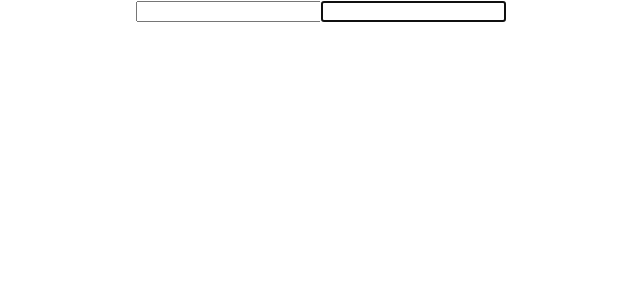
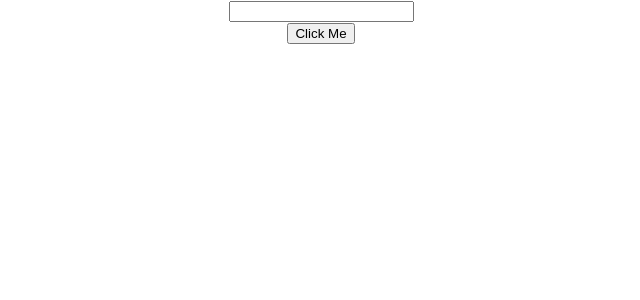
Before and after one commit to jcfdl/learning-react, a React (Create React App) app: page / in a window 1280 px wide. Shown: the top 300 px of the page, without its empty margins (319-959 px from the left). Built offline with nearby package versions, Linux system fonts and the light colour scheme.

Commit message:
Refs with class components

```diff
--- a/src/App.js
+++ b/src/App.js
@@ -18,12 +18,14 @@ import styles from './AppStyle.module.css';
 import Form from './components/Form'
 import FragmentDemo from './components/FragmentDemo'
 import RefsDemo from './components/RefsDemo'
+import FocusInput from './components/FocusInput'
 
 
 function App() {
   return (
     <div className="App">
-      <RefsDemo />
+      <FocusInput />
+      {/*<RefsDemo />*/}
       {/*<FragmentDemo />*/}
       {/*<Form />*/}
       {/*<h1 className='error'>Styles</h1>*/}
--- /dev/null
+++ b/src/components/FocusInput.js
@@ -0,0 +1,26 @@
+import React, { Component, PropTypes } from 'react';
+import Input from './Input'
+
+class FocusInput extends Component {
+
+    constructor(props) {
+        super(props);
+
+        this.compRef = React.createRef()
+    }
+
+    clickHandler = () => {
+    	this.compRef.current.focusInput()
+    }
+
+    render() {
+        return (
+           <div>
+           	<Input ref={this.compRef} />
+           	<button onClick={this.clickHandler}>Click Me</button>
+           </div>
+        );
+    }
+}
+
+export default FocusInput;
--- /dev/null
+++ b/src/components/Input.js
@@ -0,0 +1,25 @@
+import React, { Component, PropTypes } from 'react';
+
+class Input extends Component {
+
+
+    constructor(props) {
+        super(props);
+
+        this.inputRef = React.createRef()
+    }
+
+    focusInput() {
+    	this.inputRef.current.focus()
+    }
+
+    render() {
+        return (
+            <div>
+            	<input type="text" ref={this.inputRef} onClick={this.focusInput} />
+            </div>
+        );
+    }
+}
+
+export default Input;
```
